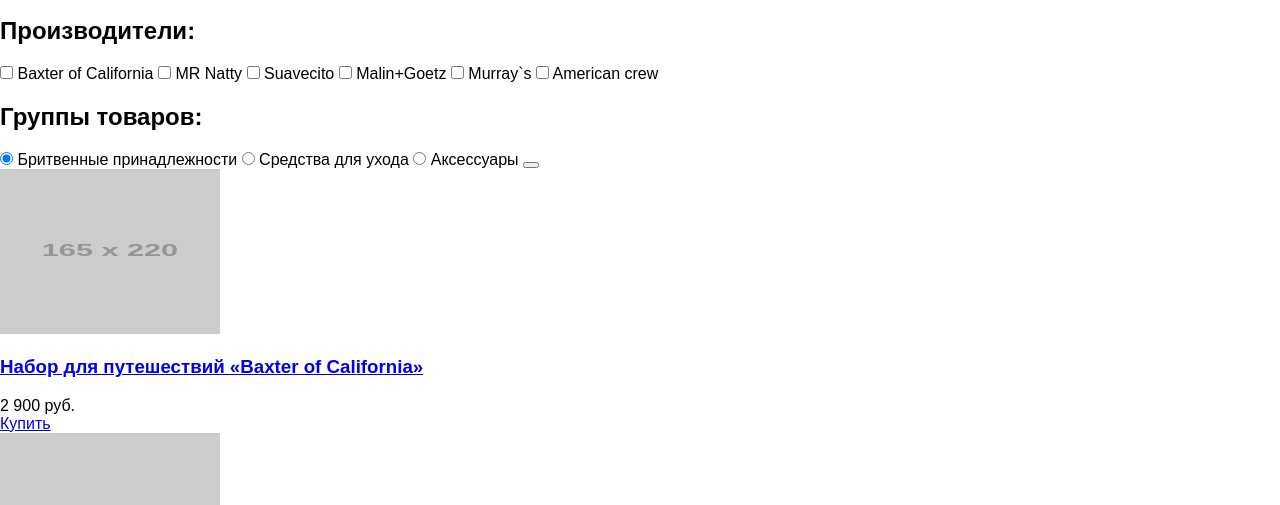
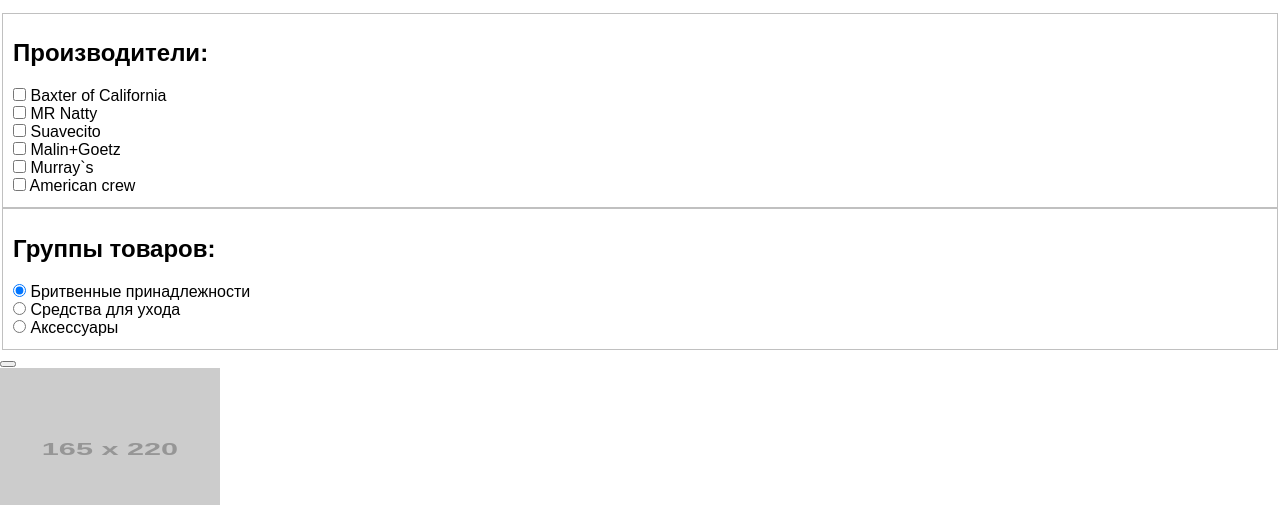
Before and after one commit to stan-devproject/barbershop-id85318, a plain HTML site: page catalog.html in a window 1280 px wide. Shown: the part 295-800 px from the top of the page. Drawn offline with Linux system fonts and the light colour scheme; placeholder pictures from the web are drawn by us.

Commit message:
Исправлены замечания #1, #2

```diff
--- a/catalog.html
+++ b/catalog.html
@@ -52,30 +52,66 @@
       <div class="catalog-container clearfix">
         <aside class="filters-section">
           <form action="barbershop-shop.html" method="post">
-            <h2 class="manufacturers-title">Производители:</h2>
+
+            <fieldset class="filters-list">
+              <h2 class="filters-title">Производители:</h2>
+
+              <div>
               <input type="checkbox" name="filter-m1" id="filter-m1">
               <label for="filter-m1" class="filter-manufacturers">Baxter of California</label>
+              </div>
+
+              <div>
               <input type="checkbox" name="filter-m2" id="filter-m2">
               <label for="filter-m2" class="filter-manufacturers">MR Natty</label>
+              </div>
+
+              <div>
               <input type="checkbox" name="filter-m3" id="filter-m3">
               <label for="filter-m3" class="filter-manufacturers">Suavecito</label>
+              </div>
+
+              <div>
               <input type="checkbox" name="filter-m4" id="filter-m4">
               <label for="filter-m4" class="filter-manufacturers">Malin+Goetz</label>
+              </div>
+
+              <div>
               <input type="checkbox" name="filter-m5" id="filter-m5">
               <label for="filter-m5" class="filter-manufacturers">Murray`s</label>
+              </div>
+
+              <div>
               <input type="checkbox" name="filter-m6" id="filter-m6">
               <label for="filter-m6" class="filter-manufacturers">American crew</label>
-            <h2 class="groups-title">Группы товаров:</h2>
+              </div>
+            </fieldset>
+
+            <fieldset class="filters-list">
+              <h2 class="filters-title">Группы товаров:</h2>
+
+              <div>
               <input type="radio" name="filter-group" id="filter-g1" value="1" checked>
               <label for="filter-g1" class="filter-groups">Бритвенные принадлежности</label>
+              </div>
+
+              <div>
               <input type="radio" name="filter-group" id="filter-g2" value="2">
               <label for="filter-g2" class="filter-groups">Средства для ухода</label>
+              </div>
+
+              <div>
               <input type="radio" name="filter-group" id="filter-g3" value="3">
               <label for="filter-g3" class="filter-groups">Аксессуары</label>
+              </div>
+            </fieldset>
+
             <button type="submit" name="show_button" value="Показать">
           </form>
         </aside>
         <!-- end filters-section -->
+
+        <div class="wrapper">
           <section class="items-section">
             <article class="item">
               <a href="#"><img class="item-image" alt="" src="http://placehold.it/165x220" height="165" width="220"></a>
@@ -127,8 +163,7 @@
             </article>
           </section>
           <!-- end items-section -->
-      </div>
-      <!-- end catalog-container clearfix -->
+
           <ul class="pagination">
             <li><a href="#">1</a></li>
             <li>2</li>
@@ -136,6 +171,11 @@
             <li><a href="#">4</a></li>
           </ul>
           <!-- end pagination -->
+        </div>
+        <!-- end wrapper -->
+
+      </div>
+      <!-- end catalog-container clearfix -->
     </div>
     <!-- end container clearfix-->
     <footer class="main-footer">
```
Lines whose indentation alone changed are shown as unchanged.
